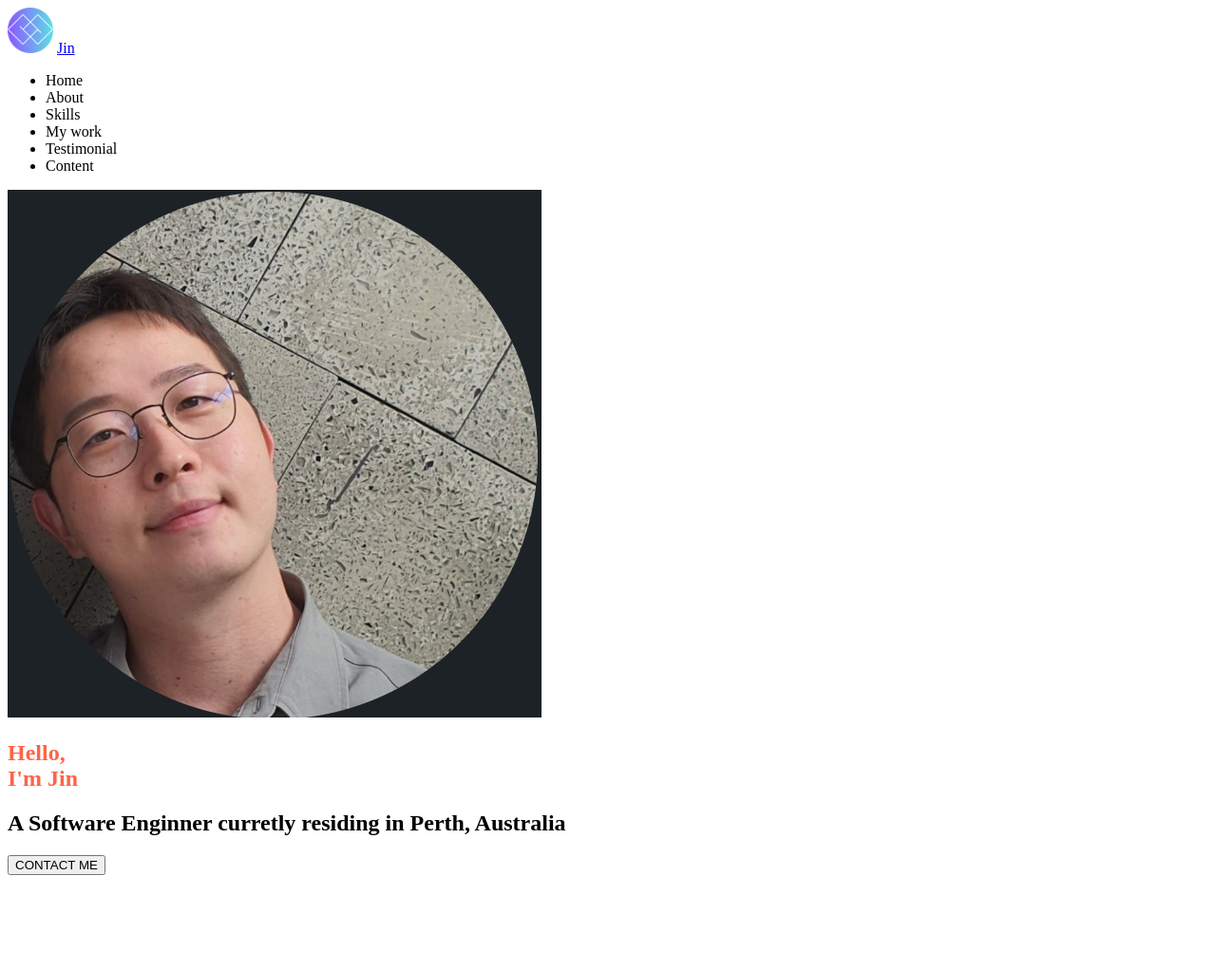
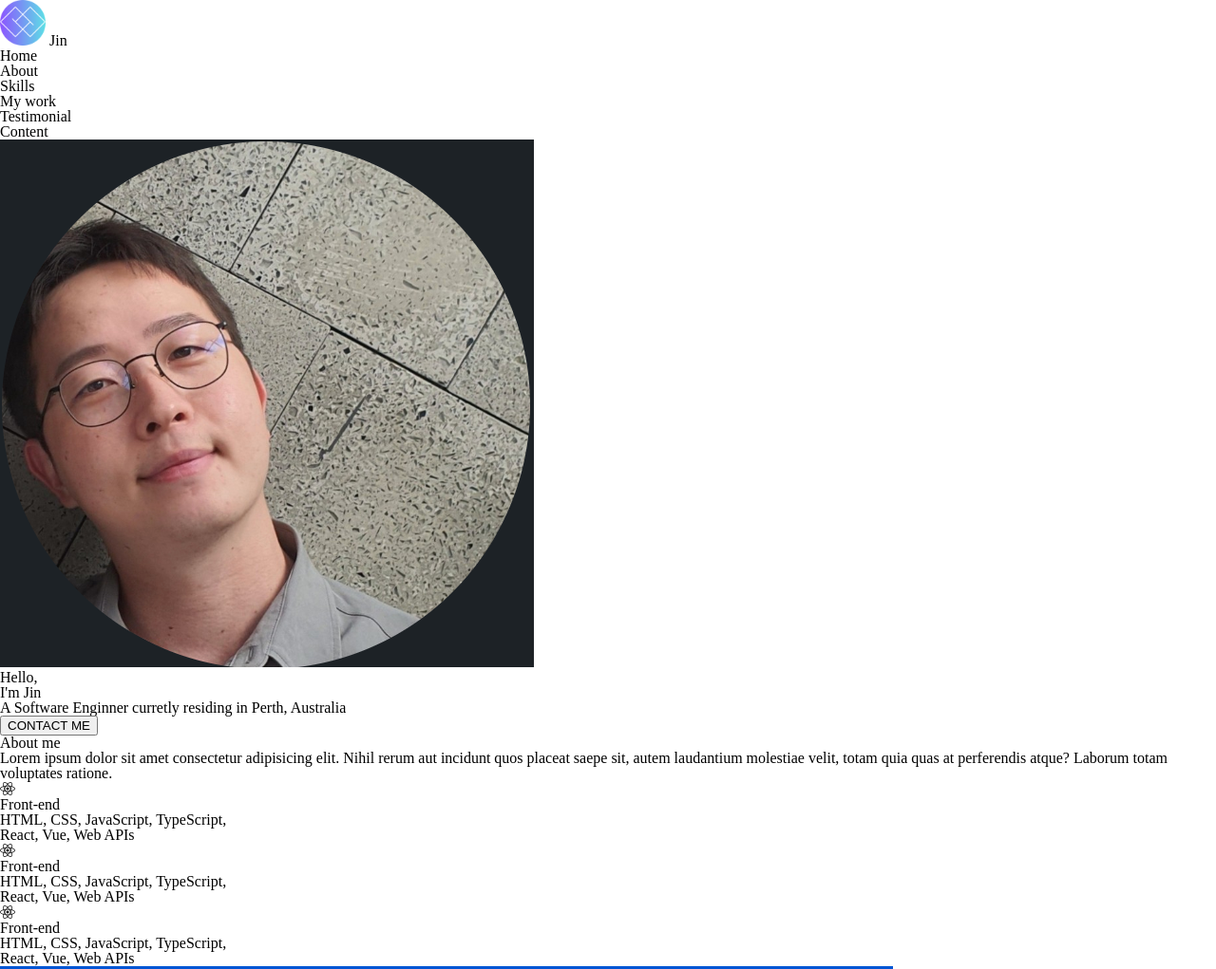
Before and after one commit to a9com12/portfolio, a plain HTML site: page index.html in a window 1280 px wide. Shown: the top 1021 px of the page at 95% size. Before the commit the page ends 930 px from the top, so only its background shows below. Drawn offline with Linux system fonts and the light colour scheme.

Commit message:
HTML: About

```diff
--- a/index.html
+++ b/index.html
@@ -45,7 +45,47 @@
 
     <!-- About -->
     <section id="about">
+        <h1>About me</h1>
+        <p>Lorem ipsum dolor sit amet consectetur adipisicing elit. Nihil rerum aut incidunt quos placeat saepe sit,
+            autem laudantium molestiae velit, totam quia quas at perferendis atque? Laborum totam voluptates ratione.
+        </p>
+        <div class="about__majors">
+            <div class="major">
+                <div class="major__icon"><i class="fab fa-react"></i></div>
+                <div class="major__title">Front-end</div>
+                <div class="major__description">HTML, CSS, JavaScript, TypeScript,
+                    <br>React, Vue, Web APIs
+                </div>
+            </div>
+            <div class="major">
+                <div class="major__icon"><i class="fab fa-react"></i></div>
+                <div class="major__title">Front-end</div>
+                <div class="major__description">HTML, CSS, JavaScript, TypeScript,
+                    <br>React, Vue, Web APIs
+                </div>
+            </div>
+            <div class="major">
+                <div class="major__icon"><i class="fab fa-react"></i></div>
+                <div class="major__title">Front-end</div>
+                <div class="major__description">HTML, CSS, JavaScript, TypeScript,
+                    <br>React, Vue, Web APIs
+                </div>
+            </div>
+        </div>
+        <div class="about__jobs">
+            <div class="job">
+                <img src="img/job__logo.png" alt="" class="job__logo">
+                <p class="job__name">Currently Studing at Coursera as Software Enginner</p>
+                <p class="job__peroid">2019 Sep - Until npw</p>
+            </div>
+            <div class="job">
+                <img src="img/job__logo.png" alt="" class="job__logo">
+                <p class="job__name">Currently Studing at Coursera as Software Enginner</p>
+                <p class="job__peroid">2019 Sep - Until npw</p>
+            </div>
 
+
+        </div>
     </section>
     <!-- Skills -->
     <section id="skills"></section>
--- /dev/null
+++ b/reset.css
@@ -0,0 +1,137 @@
+/* http://meyerweb.com/eric/tools/css/reset/
+   v2.0 | 20110126
+   License: none (public domain)
+*/
+
+html,
+body,
+div,
+span,
+applet,
+object,
+iframe,
+h1,
+h2,
+h3,
+h4,
+h5,
+h6,
+p,
+blockquote,
+pre,
+a,
+abbr,
+acronym,
+address,
+big,
+cite,
+code,
+del,
+dfn,
+em,
+img,
+ins,
+kbd,
+q,
+s,
+samp,
+small,
+strike,
+strong,
+sub,
+sup,
+tt,
+var,
+b,
+u,
+i,
+center,
+dl,
+dt,
+dd,
+ol,
+ul,
+li,
+fieldset,
+form,
+label,
+legend,
+table,
+caption,
+tbody,
+tfoot,
+thead,
+tr,
+th,
+td,
+article,
+aside,
+canvas,
+details,
+embed,
+figure,
+figcaption,
+footer,
+header,
+hgroup,
+menu,
+nav,
+output,
+ruby,
+section,
+summary,
+time,
+mark,
+audio,
+video {
+  margin: 0;
+  padding: 0;
+  border: 0;
+  font-size: 100%;
+  font: inherit;
+  vertical-align: baseline;
+}
+/* HTML5 display-role reset for older browsers */
+article,
+aside,
+details,
+figcaption,
+figure,
+footer,
+header,
+hgroup,
+menu,
+nav,
+section {
+  display: block;
+}
+body {
+  line-height: 1;
+}
+ol,
+ul {
+  list-style: none;
+}
+blockquote,
+q {
+  quotes: none;
+}
+blockquote:before,
+blockquote:after,
+q:before,
+q:after {
+  content: "";
+  content: none;
+}
+table {
+  border-collapse: collapse;
+  border-spacing: 0;
+}
+
+input:focus {
+  outline: none;
+}
+a {
+  color: inherit;
+  text-decoration: none;
+}
--- a/style.css
+++ b/style.css
@@ -1,3 +1 @@
-h1 {
-    color:tomato;
-}
+@import "reset.css";
```
Also changed, not shown: img/job__logo.png (added), 1 other file.
